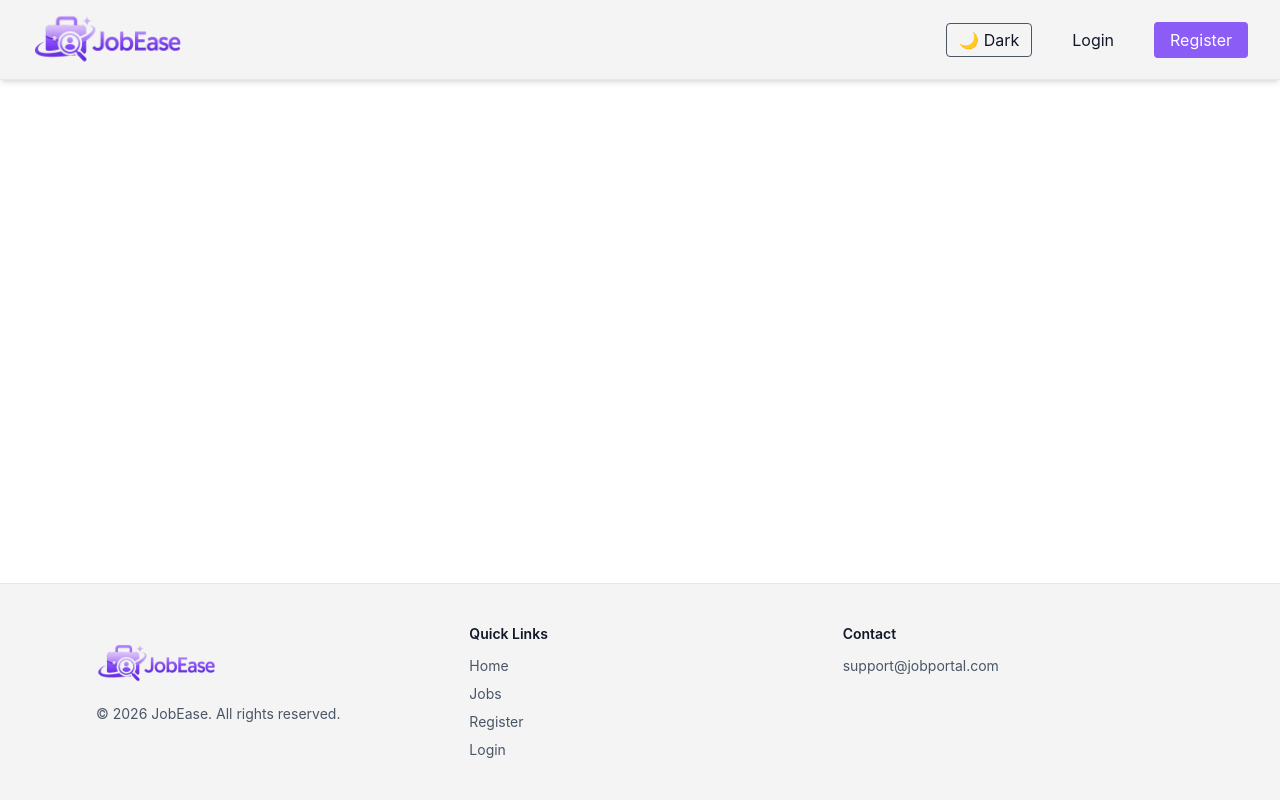
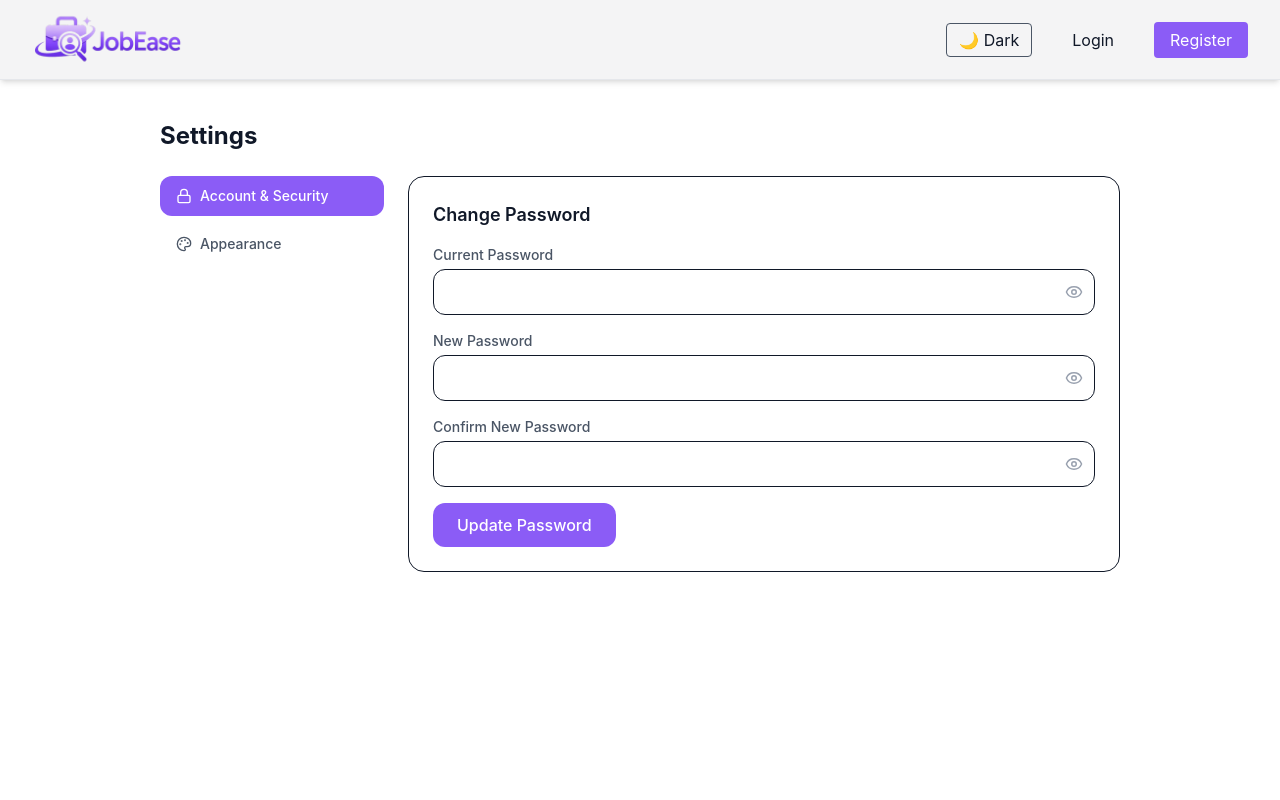
Before and after one commit to esharajpoot156-max/Job-Portal, a React (Vite) app in the folder frontend/: page /admin/settings in a window 1280 px wide. Shown: the top 800 px of the page. Built offline with nearby package versions, Linux system fonts and the light colour scheme.

Commit message:
Add forgot password functionality to admin login (#12)
* Add forgot password funcctionality to admin login

* Wire up admin dropdown menu

* Add admin profile page

* Add admin setting page

* Add admin help page

```diff
--- a/frontend/src/App.jsx
+++ b/frontend/src/App.jsx
@@ -24,6 +24,9 @@ import HelpPage from "./pages/Help";
 import Footer from "./components/Footer";
 import ForgotPassword from "./pages/ForgotPassword";
 import ResetPassword from "./pages/ResetPassword";
+import AdminProfile from "./pages/AdminProfile";
+import AdminSettings from "./pages/AdminSettings";
+import AdminHelp from "./pages/AdminHelp";
 
 function App() {
   const [showSplash, setShowSplash] = useState(true);
@@ -38,7 +41,7 @@ function App() {
         <Route path="/" element={<Home />} />
         <Route path="/login" element={<Login />} />
         <Route path="/register" element={<Register />} />
-        <Route path="/admin-login" element={<AdminLogin />} />
+        <Route path="/admin/login" element={<AdminLogin />} />
         <Route path="/jobs" element={<Jobs />} />
         <Route path="/my-jobs" element={<MyJobs />} />
         <Route path="/jobs/:id" element={<JobDetails />} />
@@ -55,7 +58,11 @@ function App() {
         <Route path="/settings" element={<SettingsPage />} />
         <Route path="/help" element={<HelpPage />} />
         <Route path="/forgot-password" element={<ForgotPassword/>} />
+        <Route path="/admin/forgot-password" element={<ForgotPassword role="admin"/>} />
         <Route path="/reset-password/:token" element={<ResetPassword/>} />
+        <Route path="/admin/profile" element={<AdminProfile />} />
+        <Route path="/admin/settings" element={<AdminSettings />} />
+        <Route path="/admin/help" element={<AdminHelp />} />
       </Routes>
       </div>
       <Footer/>
--- a/frontend/src/components/Navbar.jsx
+++ b/frontend/src/components/Navbar.jsx
@@ -53,7 +53,11 @@ const menuLinksFor = (isEmployer) => [
   { to: "/help", label: "Help", icon: ICONS.help },
 ];
 
-const ADMIN_MENU_LINKS = [];
+const ADMIN_MENU_LINKS = [
+  { to: "/admin/profile", label: "Profile", icon: ICONS.profile },
+  { to: "/admin/settings", label: "Settings", icon: ICONS.settings },
+  { to: "/admin/help", label: "Help", icon: ICONS.help },
+];
 
 const LinkList = ({ links, size = "text-base", onClick }) =>
   links.map((l) => (
@@ -121,9 +125,10 @@ const Navbar = () => {
   const logoutHandler = async () => {
     try {
       setLoggingOut(true);
+      const wasAdmin = isAdmin;
       await axiosInstance.get("/user/logout");
       dispatch(logoutUser());
-      navigate("/login");
+      navigate(wasAdmin ?"/admin/login":"/login");
     } catch (e) {
       console.log(e);
     } finally {
--- /dev/null
+++ b/frontend/src/pages/AdminHelp.jsx
@@ -0,0 +1,39 @@
+import { Mail, HelpCircle } from "lucide-react";
+
+const Section = ({ title, children }) => (
+    <div className="bg-white dark:bg-[#1a1a1d] border dark:border-gray-800 rounded-2xl p-6 space-y-4">
+        <h3 className="font-semibold text-lg dark:text-white">{title}</h3>
+        {children}
+    </div>
+);
+
+const AdminHelp = () => {
+    return (
+        <div className="min-h-screen bg-white dark:bg-[#121214]">
+            <div className="max-w-3xl mx-auto px-4 sm:px-8 py-10">
+                <h1 className="text-2xl font-bold dark:text-white mb-6">Help & Support</h1>
+
+                <div className="space-y-6">
+                    <Section title="Frequently Asked Questions">
+                        <div>
+                            <p className="font-medium dark:text-white flex items-center gap-2"><HelpCircle size={16} className="text-[#8B5CF6]" /> How do I manage users?</p>
+                            <p className="text-sm text-gray-500 dark:text-gray-400 mt-1">Go to Dashboard → Manage Users to view, edit, or remove accounts.</p>
+                        </div>
+                        <div>
+                            <p className="font-medium dark:text-white flex items-center gap-2"><HelpCircle size={16} className="text-[#8B5CF6]" /> How do I reset my password?</p>
+                            <p className="text-sm text-gray-500 dark:text-gray-400 mt-1">Use Settings → Account & Security to update your password.</p>
+                        </div>
+                    </Section>
+
+                    <Section title="Contact Support">
+                        <a href="mailto:support@jobease.com" className="flex items-center gap-2 text-[#8B5CF6] font-medium">
+                            <Mail size={18} /> support@jobease.com
+                        </a>
+                    </Section>
+                </div>
+            </div>
+        </div>
+    );
+};
+
+export default AdminHelp;
--- a/frontend/src/pages/AdminLogin.jsx
+++ b/frontend/src/pages/AdminLogin.jsx
@@ -83,6 +83,11 @@ const AdminLogin = () => {
                             {showPassword ? <Eye size={18} /> : <EyeOff size={18} />}
                         </button>
                     </div>
+                    <p className="text-right mb-5 -mt-2">
+    <Link to="/admin/forgot-password" className="text-sm text-[#8B5CF6] font-medium hover:opacity-80">
+        Forgot password?
+    </Link>
+</p>
 
                     <button
                         type="submit" disabled={loading}
--- /dev/null
+++ b/frontend/src/pages/AdminProfile.jsx
@@ -0,0 +1,38 @@
+import { useSelector } from "react-redux";
+import { User, Mail, ShieldCheck } from "lucide-react";
+
+const Section = ({ title, children }) => (
+    <div className="bg-white dark:bg-[#1a1a1d] border dark:border-gray-800 rounded-2xl p-6 space-y-4">
+        <h3 className="font-semibold text-lg dark:text-white">{title}</h3>
+        {children}
+    </div>
+);
+
+const InfoRow = ({ icon: Icon, label, value }) => (
+    <div className="flex items-center gap-3">
+        <Icon size={18} className="text-[#8B5CF6]" />
+        <div>
+            <p className="text-xs text-gray-500 dark:text-gray-400">{label}</p>
+            <p className="font-medium dark:text-white">{value}</p>
+        </div>
+    </div>
+);
+
+const AdminProfile = () => {
+    const { user } = useSelector((store) => store.auth);
+
+    return (
+        <div className="min-h-screen bg-white dark:bg-[#121214]">
+            <div className="max-w-3xl mx-auto px-4 sm:px-8 py-10">
+                <h1 className="text-2xl font-bold dark:text-white mb-6">Admin Profile</h1>
+                <Section title="Account Information">
+                    <InfoRow icon={User} label="Full Name" value={user?.fullname || "N/A"} />
+                    <InfoRow icon={Mail} label="Email" value={user?.email || "N/A"} />
+                    <InfoRow icon={ShieldCheck} label="Role" value="Administrator" />
+                </Section>
+            </div>
+        </div>
+    );
+};
+
+export default AdminProfile;
--- /dev/null
+++ b/frontend/src/pages/AdminSettings.jsx
@@ -0,0 +1,103 @@
+import { useState } from "react";
+import { Lock, Palette, Eye, EyeOff } from "lucide-react";
+import axiosInstance from "../utils/axiosInstance";
+import { useTheme } from "../utils/ThemeContext";
+
+const TABS = [
+    { id: "account", label: "Account & Security", icon: Lock },
+    { id: "appearance", label: "Appearance", icon: Palette },
+];
+
+const Section = ({ title, children }) => (
+    <div className="bg-white dark:bg-[#1a1a1d] border dark:border-gray-800 rounded-2xl p-6 space-y-4">
+        <h3 className="font-semibold text-lg dark:text-white">{title}</h3>
+        {children}
+    </div>
+);
+
+const PasswordField = ({ label, value, onChange }) => {
+    const [show, setShow] = useState(false);
+    return (
+        <div>
+            <label className="block text-sm font-medium text-gray-600 dark:text-gray-300 mb-1">{label}</label>
+            <div className="relative">
+                <input type={show ? "text" : "password"} value={value} onChange={onChange} className="w-full px-4 py-2.5 pr-11 rounded-xl border dark:border-gray-700 bg-white dark:bg-[#121214] dark:text-white focus:outline-none focus:ring-2 focus:ring-[#8B5CF6]" />
+                <button type="button" onClick={() => setShow(!show)} className="absolute right-3 top-1/2 -translate-y-1/2 text-gray-400">
+                    {show ? <EyeOff size={18} /> : <Eye size={18} />}
+                </button>
+            </div>
+        </div>
+    );
+};
+
+const Toggle = ({ label, desc, checked, onChange }) => (
+    <div className="flex items-center justify-between gap-4">
+        <div>
+            <p className="font-medium dark:text-white">{label}</p>
+            {desc && <p className="text-sm text-gray-500 dark:text-gray-400">{desc}</p>}
+        </div>
+        <button onClick={() => onChange(!checked)} className={`w-11 h-6 rounded-full transition-colors shrink-0 ${checked ? "bg-[#8B5CF6]" : "bg-gray-300 dark:bg-gray-700"}`}>
+            <span className={`block w-5 h-5 bg-white rounded-full shadow transition-transform ${checked ? "translate-x-5" : "translate-x-0.5"}`} />
+        </button>
+    </div>
+);
+
+const AdminSettings = () => {
+    const { darkMode, setDarkMode } = useTheme();
+    const [tab, setTab] = useState("account");
+    const [saving, setSaving] = useState(false);
+    const [pwd, setPwd] = useState({ current: "", next: "", confirm: "" });
+
+    const changePassword = async () => {
+        if (pwd.next !== pwd.confirm) return alert("New passwords don't match");
+        setSaving(true);
+        try {
+            const res = await axiosInstance.post("/user/change-password", { currentPassword: pwd.current, newPassword: pwd.next });
+            if (res.data.success) {
+                alert("Password changed");
+                setPwd({ current: "", next: "", confirm: "" });
+            }
+        } catch (e) {
+            alert(e.response?.data?.message || "Something went wrong");
+        } finally {
+            setSaving(false);
+        }
+    };
+
+    return (
+        <div className="min-h-screen bg-white dark:bg-[#121214]">
+            <div className="max-w-5xl mx-auto px-4 sm:px-8 py-10">
+                <h1 className="text-2xl font-bold dark:text-white mb-6">Settings</h1>
+                <div className="flex flex-col md:flex-row gap-6">
+                    <div className="flex md:flex-col gap-2 overflow-x-auto md:overflow-visible md:w-56 shrink-0 pb-2 md:pb-0">
+                        {TABS.map(({ id, label, icon: Icon }) => (
+                            <button key={id} onClick={() => setTab(id)} className={`flex items-center gap-2 px-4 py-2.5 rounded-xl text-sm font-medium whitespace-nowrap transition-colors ${tab === id ? "bg-[#8B5CF6] text-white" : "text-gray-600 dark:text-gray-300 hover:bg-gray-100 dark:hover:bg-[#1a1a1d]"}`}>
+                                <Icon size={16} />
+                                {label}
+                            </button>
+                        ))}
+                    </div>
+
+                    <div className="flex-1 space-y-6">
+                        {tab === "account" && (
+                            <Section title="Change Password">
+                                <PasswordField label="Current Password" value={pwd.current} onChange={(e) => setPwd({ ...pwd, current: e.target.value })} />
+                                <PasswordField label="New Password" value={pwd.next} onChange={(e) => setPwd({ ...pwd, next: e.target.value })} />
+                                <PasswordField label="Confirm New Password" value={pwd.confirm} onChange={(e) => setPwd({ ...pwd, confirm: e.target.value })} />
+                                <button onClick={changePassword} disabled={saving} className="bg-[#8B5CF6] text-white px-6 py-2.5 rounded-xl font-medium disabled:opacity-50">{saving ? "Updating..." : "Update Password"}</button>
+                            </Section>
+                        )}
+
+                        {tab === "appearance" && (
+                            <Section title="Appearance">
+                                <Toggle label="Dark Mode" desc="Switch between light and dark theme" checked={darkMode} onChange={setDarkMode} />
+                            </Section>
+                        )}
+                    </div>
+                </div>
+            </div>
+        </div>
+    );
+};
+
+export default AdminSettings;
```
Also changed, not shown: frontend/src/pages/ForgotPassword.jsx (+4 -4 lines), 1 other file (tests, documents, lock files or other folders).
